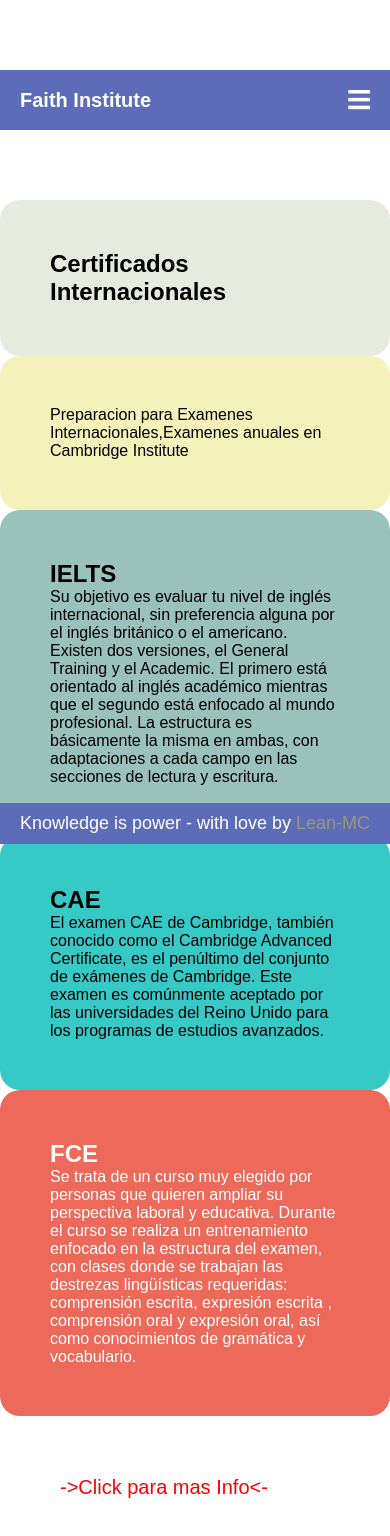
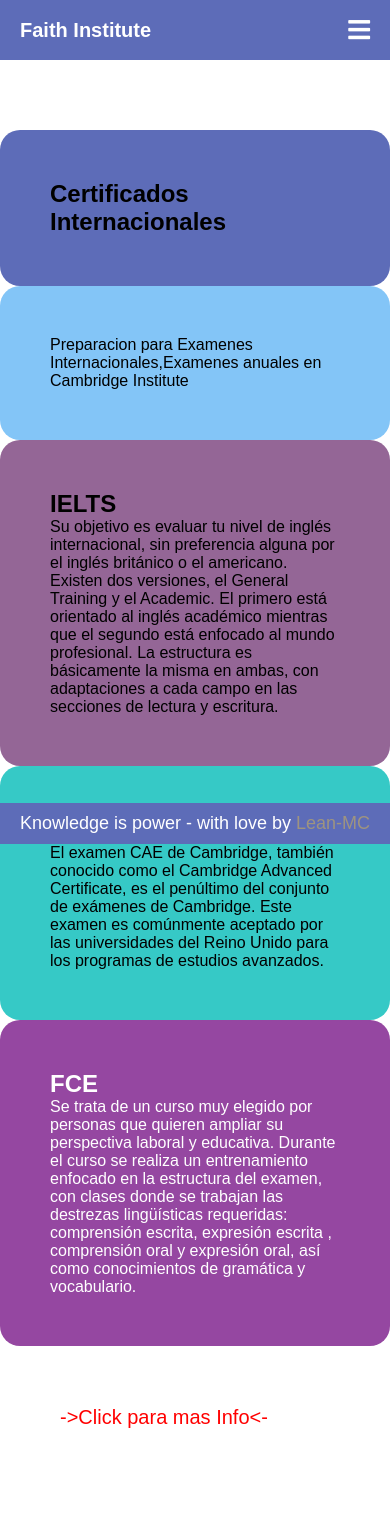
Before and after one commit to Lean-MC/proyecto-final, a website: page certificadosinternacionales.html in a window 390 px wide. Drawn offline with Linux system fonts and the light colour scheme; a web font is replaced by a local one.

Commit message:
actualizacion del proyecto

```diff
--- a/scss/index.scss
+++ b/scss/index.scss
@@ -79,12 +79,13 @@
  /* MOBILE */
  @media (max-width: 800px) {
     body {
-      padding-top: 70px;
+
       height: 100%;
       width: 100%;
     }
 
     .header {
+      padding-top: -70px;
       height: 100%;
       width: 100%;
     }
@@ -101,13 +102,13 @@
       margin: 0;
       background-color: $colorbg3;
       position: fixed;
-      top: 60px;
       width: 100%;
       padding: 20px 0;
       height:100%;
       overflow-y: auto;
       left: 100%;
       transition: left 0.3s;
+
     }
 
     .nav-menu-item {
@@ -196,26 +197,26 @@
 }
 .titulo-int {
 	color: black;
-	background-color: #E6EBE0;
+	background-color: $colorbg2;
     padding-bottom:20px;
 }
 .info-int {
 	color: black;
-	background-color: #F4F1BB;
+	background-color: $colorbg3;
 }
 .c1 {
 	color: black;
-	background-color: #9BC1BC;
+	background-color: $colorbg6;
 }
 
 .c2 {
 	color: black;
-	background-color: #36C9C6;
+	background-color: $colorbg;
 }
 
 .c3 {
 	color: $colorbg5;
-	background-color: #ED6A5A;
+	background-color: $colorbg2;
 }
 .cursosint {
 	display: -webkit-flex;
```
Also changed, not shown: index.html (+1 -1 lines), css/index.css.
